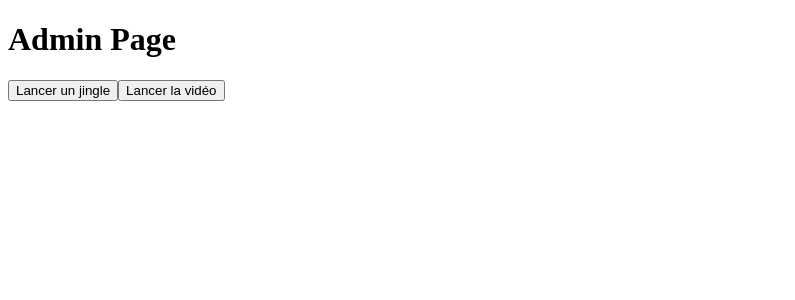
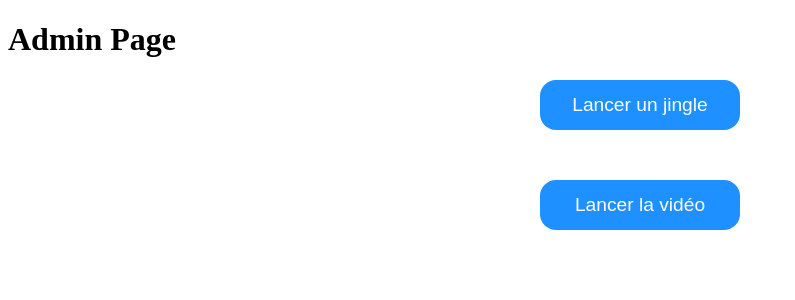
Before and after one commit to JonathanConeggoPerso/dynamic-airport-board, a Next.js app: page /admin in a window 1280 px wide. Shown: the top 300 px of the page, without its empty margins (0-795 px from the left). Built offline with nearby package versions, Linux system fonts and the light colour scheme.

Commit message:
style: Improve the admin page styles

```diff
--- a/src/pages/admin.tsx
+++ b/src/pages/admin.tsx
@@ -2,8 +2,24 @@
 
 import { useState } from "react";
 
-export default function Admin() {
+function ActionButton({
+  text,
+  eventType,
+}: Readonly<{
+  text: string;
+  eventType: string;
+}>) {
   const [loading, setLoading] = useState(false);
+
+  const actionStyle = {
+    height: "50px",
+    width: "200px",
+    backgroundColor: "DodgerBlue",
+    color: "white",
+    fontSize: "1.2em",
+    border: "none",
+    borderRadius: "16px",
+  };
 
   const handleLaunchNotification = async (eventType: string) => {
     setLoading(true);
@@ -15,20 +31,32 @@ export default function Admin() {
   };
 
   return (
+    <button
+      type="button"
+      style={actionStyle}
+      onClick={() => handleLaunchNotification(eventType)}
+      disabled={loading}
+    >
+      {loading ? "Lancement en cours..." : text}
+    </button>
+  );
+}
+
+export default function Admin() {
+  const actionsContainerStyle = {
+    display: "flex",
+    flexDirection: "column" as const,
+    alignItems: "center",
+    gap: "50px",
+  };
+
+  return (
     <>
       <h1>Admin Page</h1>
-      <button
-        onClick={() => handleLaunchNotification("launch-jingle")}
-        disabled={loading}
-      >
-        {loading ? "Lancement en cours..." : "Lancer un jingle"}
-      </button>
-      <button
-        onClick={() => handleLaunchNotification("launch-video")}
-        disabled={loading}
-      >
-        {loading ? "Lancement en cours..." : "Lancer la vidéo"}
-      </button>
+      <div style={actionsContainerStyle}>
+        <ActionButton text="Lancer un jingle" eventType="launch-jingle" />
+        <ActionButton text="Lancer la vidéo" eventType="launch-video" />
+      </div>
     </>
   );
 }
```
